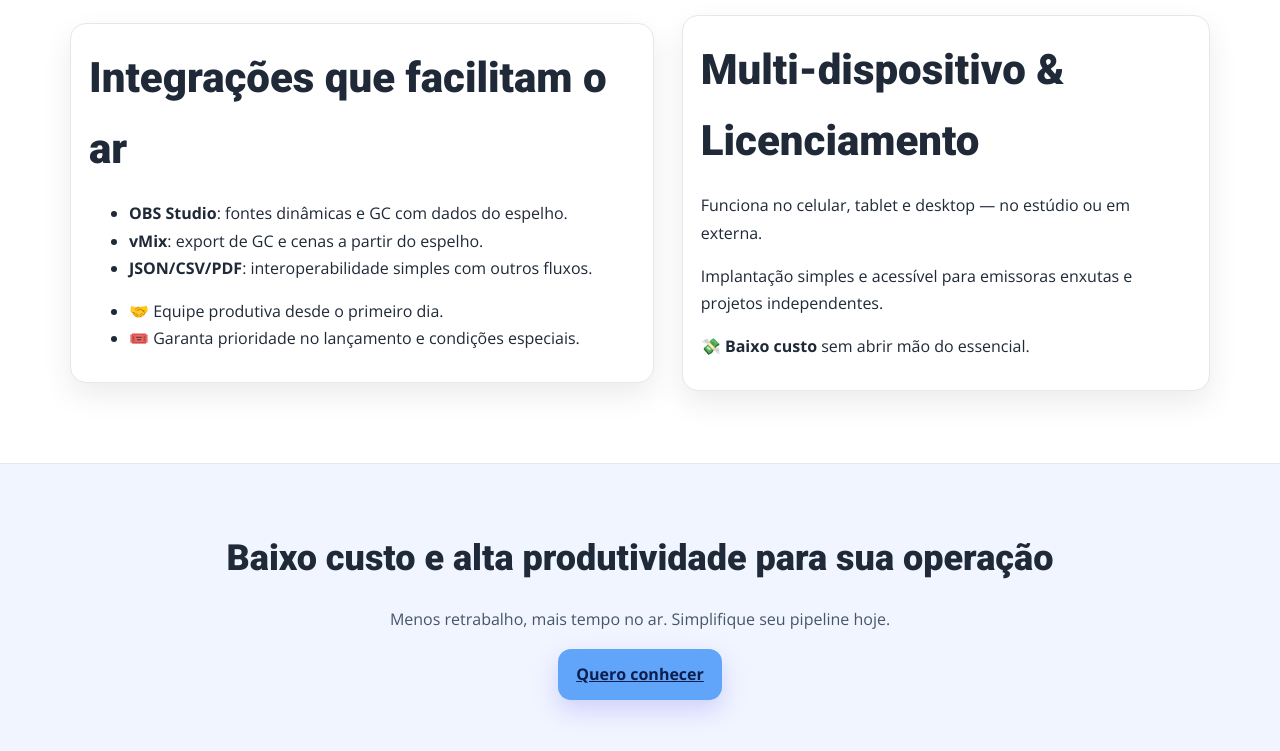
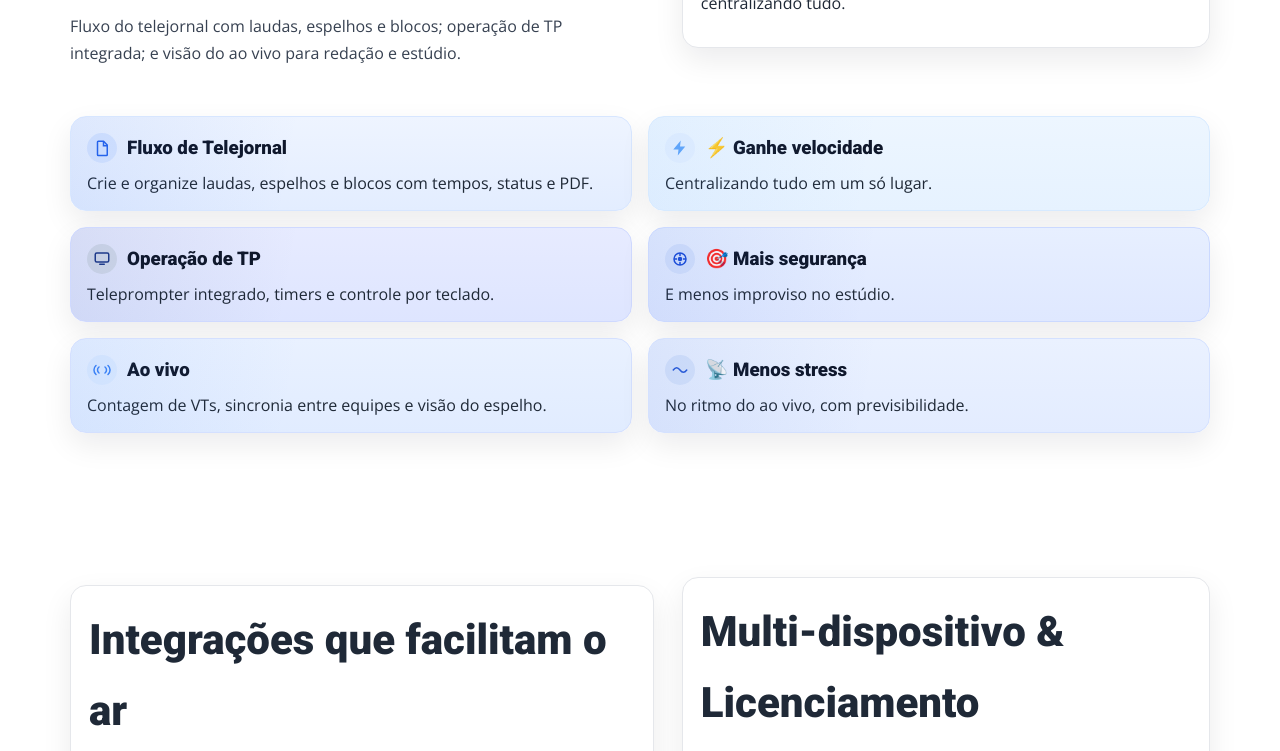
Before and after one commit to eniakbr/newsflow-site, a plain HTML site: page index.html in a window 1280 px wide. Shown: the part 1428-2179 px from the top of the page. Drawn offline with nearby package versions, Linux system fonts and the light colour scheme.

Commit message:
Update index.html

```diff
--- a/index.html
+++ b/index.html
@@ -30,12 +30,9 @@ body{margin:0;background:#fff;color:var(--text);font-family:"Open Sans",system-u
 .hero{background:linear-gradient(180deg,#18328a 0%, #1e3a8a 40%, #224196 100%);color:#fff}
 .container{max-width:var(--w);margin:0 auto;padding:0 20px}
 .hero-grid{display:grid;grid-template-columns:1.1fr .9fr;gap:28px;align-items:center;padding:64px 0}
+.span-2{grid-column:1 / -1}
 .hero h1{font-family:"Roboto",sans-serif;font-weight:900;font-size:clamp(34px,5.5vw,56px);line-height:1.1;margin:0 0 10px;text-wrap:balance}
-.hero p{color:#e6edff;max-width:60ch;margin:0 auto 18px}
-.pills{display:flex;gap:10px;flex-wrap:wrap;margin-top:18px}
-.btn{display:inline-flex;align-items:center;gap:8px;border:none;border-radius:13px;padding:12px 18px;font-weight:700;cursor:pointer}
-.btn-primary{background:#60a5fa;color:#0b1e4d;box-shadow:0 10px 24px rgba(99,102,241,.25)}
-.btn-ghost{background:rgba(255,255,255,.12);color:#fff;border:1px solid rgba(255,255,255,.25)}
+.hero p{color:#e6edff;max-width:60ch;margin:0 auto 0}
 .hero-copy{text-align:center;grid-column:1/-1}
 .hero-copy small{display:inline-block;margin-bottom:10px;background:#eaf2ff;color:#18328a;padding:6px 10px;border-radius:999px;font-weight:700;letter-spacing:.3px}
 
@@ -60,6 +57,23 @@ body{margin:0;background:#fff;color:var(--text);font-family:"Open Sans",system-u
 .card{background:#fff;border:1px solid var(--border);border-radius:16px;padding:18px 18px 14px;box-shadow:var(--shadow)}
 .grid-3{display:grid;grid-template-columns:repeat(3,1fr);gap:18px}
 
+/* NOVA seção: cards 2 colunas (6 itens) */
+.cards-2col{display:grid;grid-template-columns:1fr 1fr;gap:16px}
+.minicard{position:relative;background:linear-gradient(180deg,var(--tone-bg1),var(--tone-bg2));border:1px solid var(--tone-border);border-radius:16px;padding:16px 16px 12px;box-shadow:var(--shadow);overflow:hidden}
+.minicard::before{content:"";position:absolute;inset:0;background:linear-gradient(100deg,var(--tone) 0%,transparent 40%);opacity:.08;pointer-events:none}
+.minicard .head{display:flex;align-items:center;gap:10px;margin-bottom:6px}
+.minicard .title{font-family:"Roboto",sans-serif;font-weight:900;margin:0;color:#0f172a}
+.minicard .desc{margin:0;color:#1f2937}
+.ico{width:30px;height:30px;border-radius:50%;display:inline-flex;align-items:center;justify-content:center;background:color-mix(in oklab, var(--tone) 18%, white)}
+.ico svg{width:18px;height:18px;color:var(--tone)}
+/* tons NewsFlow */
+.tone1{--tone:#2563eb; --tone-bg1:#eef4ff; --tone-bg2:#e3edff; --tone-border:#d7e6ff}
+.tone2{--tone:#1e3a8a; --tone-bg1:#e7ebff; --tone-bg2:#dee5ff; --tone-border:#cfd9ff}
+.tone3{--tone:#3b82f6; --tone-bg1:#e9f1ff; --tone-bg2:#e1ecff; --tone-border:#d4e0ff}
+.tone4{--tone:#60a5fa; --tone-bg1:#edf6ff; --tone-bg2:#e6f2ff; --tone-border:#d7eaff}
+.tone5{--tone:#1d4ed8; --tone-bg1:#e7efff; --tone-bg2:#dfe8ff; --tone-border:#cbd9ff}
+.tone6{--tone:#2a5bd7; --tone-bg1:#eaf1ff; --tone-bg2:#e3ecff; --tone-border:#d4e1ff}
+
 /* CTA bands */
 .band{background:#f1f5ff;border-top:1px solid #e5e7eb;border-bottom:1px solid #e5e7eb;padding:64px 0;text-align:center}
 .band h3{font-family:"Roboto",sans-serif;font-weight:900;font-size:clamp(24px,3.2vw,36px);margin:0 0 8px}
@@ -74,6 +88,7 @@ body{margin:0;background:#fff;color:var(--text);font-family:"Open Sans",system-u
 @media (max-width:980px){
   .hero-grid, .twocol{grid-template-columns:1fr}
   .grid-3{grid-template-columns:1fr;gap:14px}
+  .cards-2col{grid-template-columns:1fr}
 }
 </style>
 </head>
@@ -99,11 +114,8 @@ body{margin:0;background:#fff;color:var(--text);font-family:"Open Sans",system-u
     <div class="hero-copy">
       <small>lançamento em breve</small>
       <h1>Seu telejornal no flow com baixo custo</h1>
-      <p>O NewsFlow centraliza produção, reportagens, edição, espelhos e TP; integra ao OBS/vMix e mantém redação e estúdio no mesmo ritmo — pensado para pequenas TVs e webTVs que precisam de <strong>versatilidade e baixo custo</strong>.</p>
-      <div class="pills">
-        <a class="btn btn-primary" href="#contato">Solicitar demonstração</a>
-        <a class="btn btn-ghost" href="#aviso">Ser avisado no lançamento</a>
-      </div>
+      <p>O NewsFlow centraliza laudas, espelhos e TP; integra ao OBS/vMix e mantém redação e estúdio no mesmo ritmo — pensado para pequenas TVs e webTVs que precisam de versatilidade e baixo custo.</p>
+      <!-- botões removidos conforme pedido -->
     </div>
 
     <!-- CARROSSEL DAS 4 IMAGENS — ocupa DUAS COLUNAS -->
@@ -149,6 +161,78 @@ body{margin:0;background:#fff;color:var(--text);font-family:"Open Sans",system-u
         </div>
       </div>
     </div>
+
+    <!-- 6 CARDS COM TONS E ÍCONES -->
+    <div class="section" style="padding-top:32px;padding-bottom:0">
+      <div class="cards-2col">
+        <!-- 1: Fluxo -->
+        <article class="minicard tone1">
+          <div class="head">
+            <span class="ico" aria-hidden="true">
+              <svg viewBox="0 0 24 24" fill="none"><path d="M7 3h7l5 5v13a1 1 0 0 1-1 1H7a1 1 0 0 1-1-1V4a1 1 0 0 1 1-1z" stroke="currentColor" stroke-width="2"/><path d="M14 3v6h6" stroke="currentColor" stroke-width="2"/></svg>
+            </span>
+            <h3 class="title">Fluxo de Telejornal</h3>
+          </div>
+          <p class="desc">Crie e organize laudas, espelhos e blocos com tempos, status e PDF.</p>
+        </article>
+
+        <!-- 2: Velocidade -->
+        <article class="minicard tone4">
+          <div class="head">
+            <span class="ico" aria-hidden="true">
+              <svg viewBox="0 0 24 24" fill="none"><path d="M13 2L3 14h7l-1 8 10-12h-7l1-8z" fill="currentColor"/></svg>
+            </span>
+            <h3 class="title">⚡ Ganhe velocidade</h3>
+          </div>
+          <p class="desc">Centralizando tudo em um só lugar.</p>
+        </article>
+
+        <!-- 3: TP -->
+        <article class="minicard tone2">
+          <div class="head">
+            <span class="ico" aria-hidden="true">
+              <svg viewBox="0 0 24 24" fill="none"><rect x="3" y="4" width="18" height="12" rx="2" stroke="currentColor" stroke-width="2"/><rect x="8" y="18" width="8" height="2" rx="1" fill="currentColor"/></svg>
+            </span>
+            <h3 class="title">Operação de TP</h3>
+          </div>
+          <p class="desc">Teleprompter integrado, timers e controle por teclado.</p>
+        </article>
+
+        <!-- 4: Segurança -->
+        <article class="minicard tone5">
+          <div class="head">
+            <span class="ico" aria-hidden="true">
+              <svg viewBox="0 0 24 24" fill="none"><circle cx="12" cy="12" r="8" stroke="currentColor" stroke-width="2"/><circle cx="12" cy="12" r="3" fill="currentColor"/><path d="M12 4v4M12 16v4M4 12h4M16 12h4" stroke="currentColor" stroke-width="2"/></svg>
+            </span>
+            <h3 class="title">🎯 Mais segurança</h3>
+          </div>
+          <p class="desc">E menos improviso no estúdio.</p>
+        </article>
+
+        <!-- 5: Ao vivo -->
+        <article class="minicard tone3">
+          <div class="head">
+            <span class="ico" aria-hidden="true">
+              <svg viewBox="0 0 24 24" fill="none"><path d="M4 18a8 8 0 0 1 0-12M8 16a5 5 0 0 1 0-8M16 8a5 5 0 0 1 0 8M20 6a8 8 0 0 1 0 12" stroke="currentColor" stroke-width="2" stroke-linecap="round"/></svg>
+            </span>
+            <h3 class="title">Ao vivo</h3>
+          </div>
+          <p class="desc">Contagem de VTs, sincronia entre equipes e visão do espelho.</p>
+        </article>
+
+        <!-- 6: Menos stress -->
+        <article class="minicard tone6">
+          <div class="head">
+            <span class="ico" aria-hidden="true">
+              <svg viewBox="0 0 24 24" fill="none"><path d="M3 12c3-4 6-4 9 0s6 4 9 0" stroke="currentColor" stroke-width="2" stroke-linecap="round"/></svg>
+            </span>
+            <h3 class="title">📡 Menos stress</h3>
+          </div>
+          <p class="desc">No ritmo do ao vivo, com previsibilidade.</p>
+        </article>
+      </div>
+    </div>
+    <!-- FIM 6 CARDS -->
   </div>
 </section>
 
```
